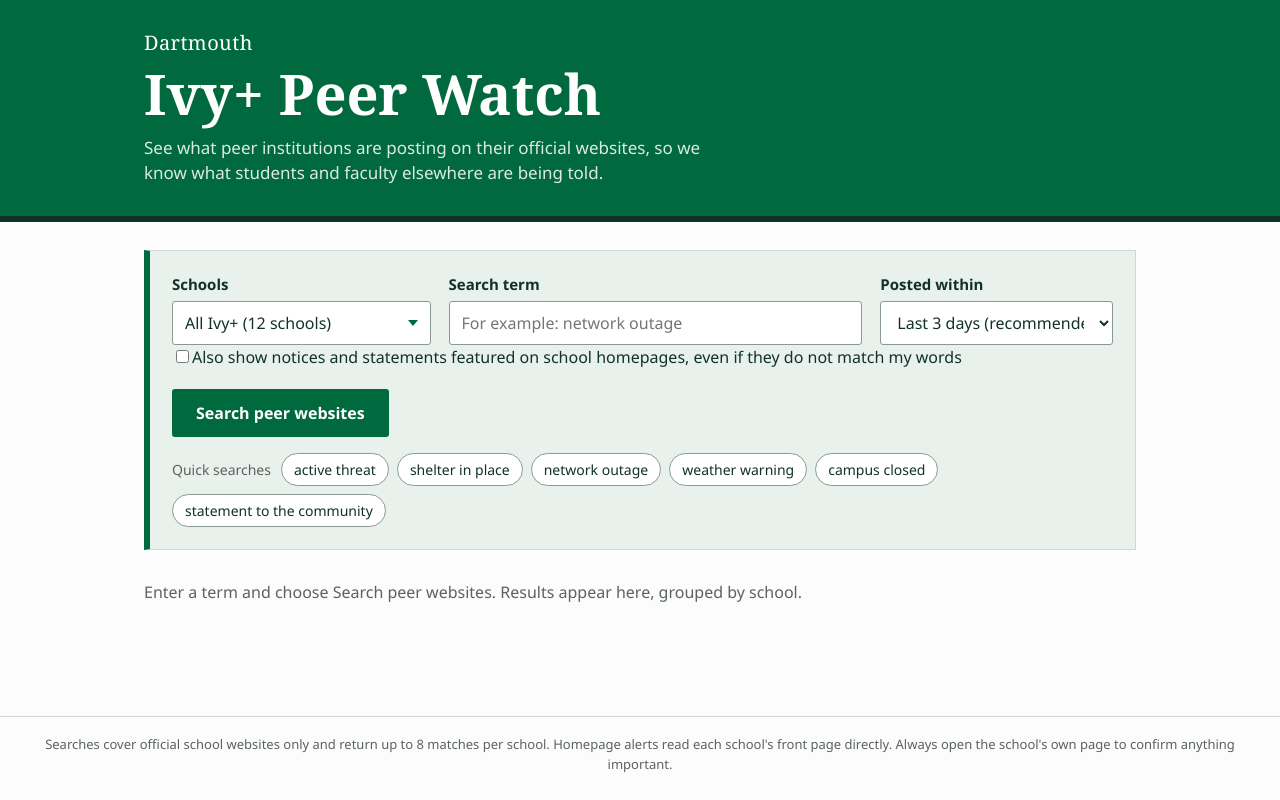
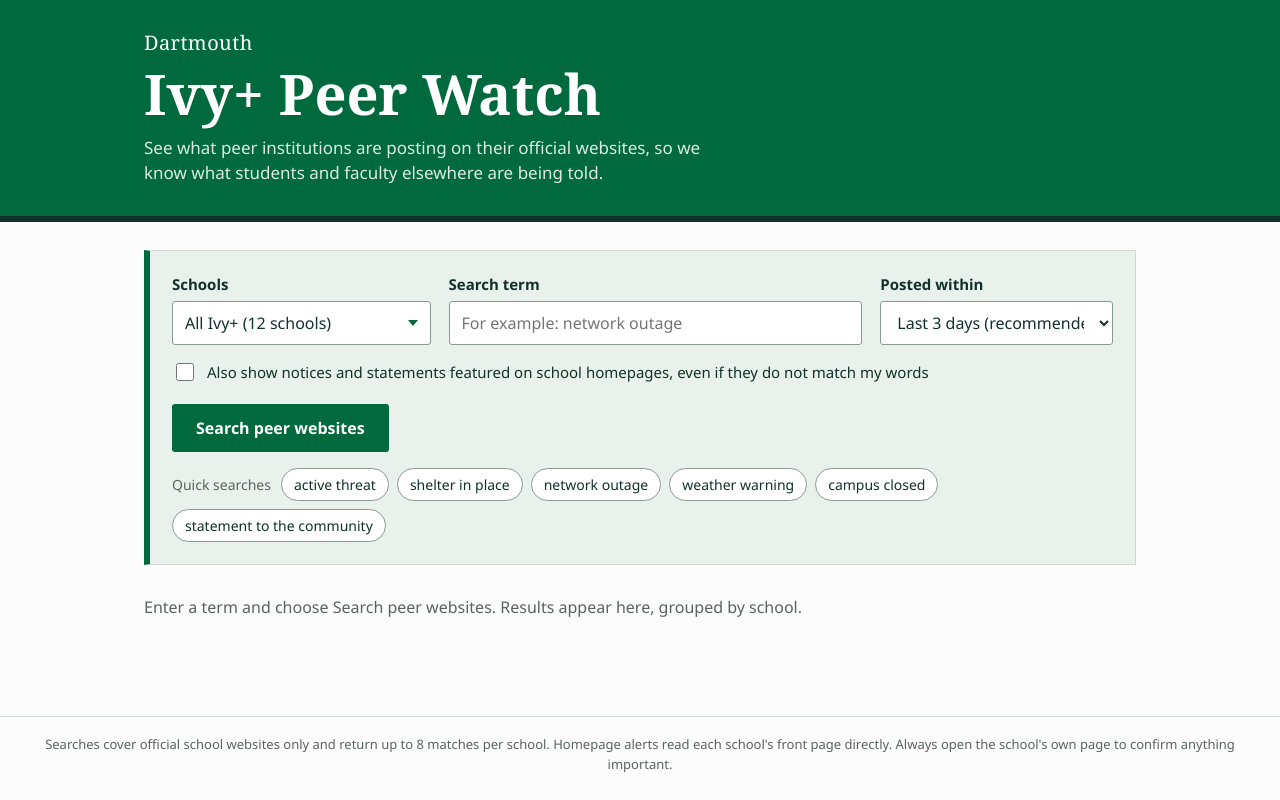
Before and after one commit to CourtProvost/IvyPlusCrawl, a React (Vite) app: page / in a window 1280 px wide. Built offline with nearby package versions, Linux system fonts and the light colour scheme.

Commit message:
Update styles.css

```diff
--- a/src/styles.css
+++ b/src/styles.css
@@ -302,3 +302,10 @@
 .priority-items, .priority-matches { list-style: none; margin: 0; padding: 0; }
 .priority-items li, .priority-matches li { padding: 3px 0; max-width: 80ch; }
 .priority-matches { margin-bottom: 6px; padding: 6px 10px; background: var(--alert-bg); border-left: 4px solid var(--alert-line); }
+
+/* Trimmed key-page results */
+.check { display: flex; align-items: flex-start; gap: 10px; margin-top: 16px; font-size: 15px; cursor: pointer; }
+.check input { width: 18px; height: 18px; margin-top: 2px; accent-color: var(--green); flex: none; }
+details.alerts-clear { margin: 14px 0 0; font-size: 14px; }
+details.alerts-clear summary { cursor: pointer; font-weight: 600; }
+.clear-list { margin: 8px 0 0; padding-left: 20px; }
```
